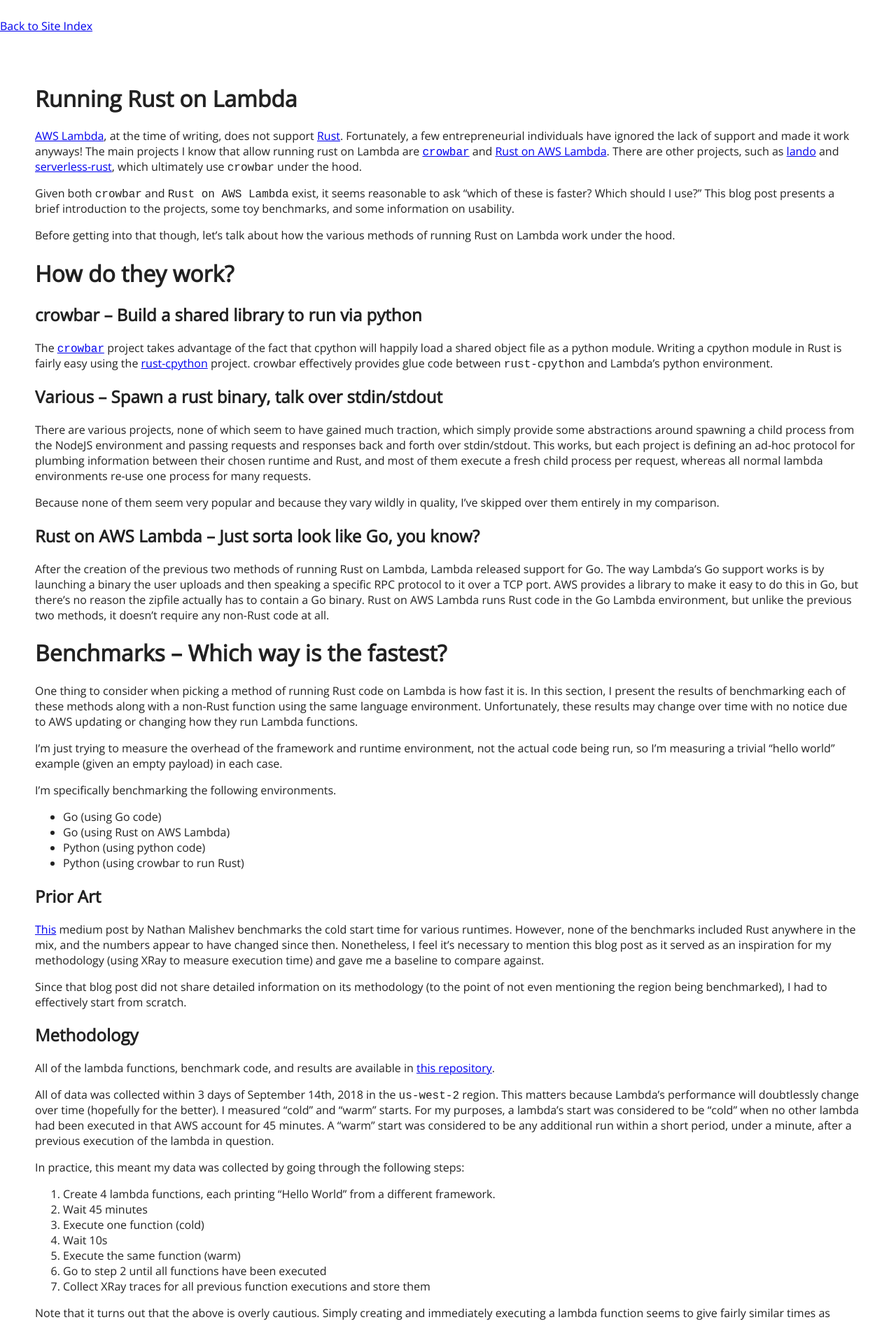
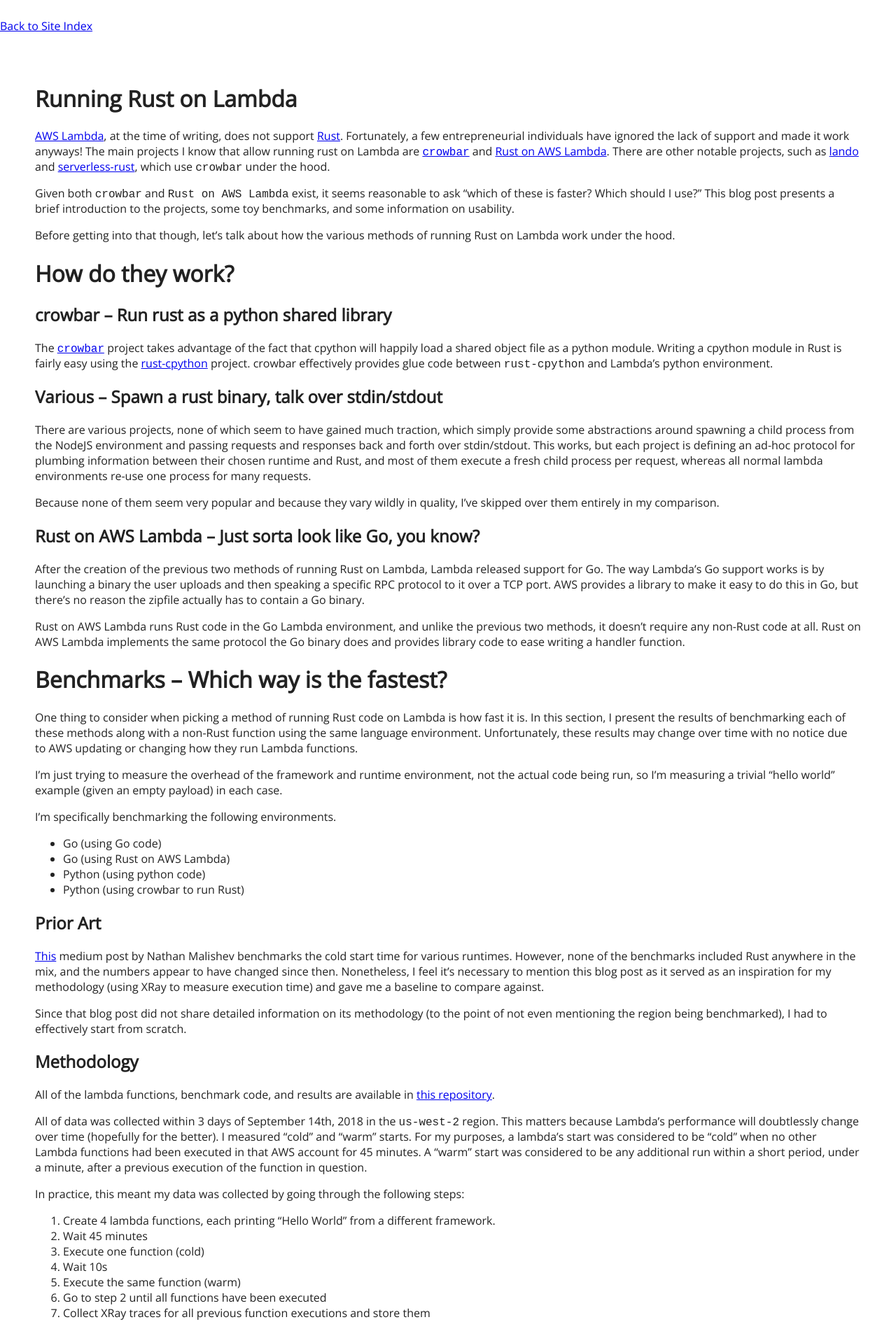
Before and after one commit to euank/euank.com, a Jekyll site: the page built from _posts/2018-09-12-rust-on-lambda.md, in a window 1280 px wide. Shown: the top 1889 px of the page at 70% size. Built offline with Jekyll 4.4.1, drawn with Linux system fonts in a browser that asks for light colours; some of the changed text lies outside the part shown.

Commit message:
Tweak blogpost more

```diff
--- a/_posts/2018-09-12-rust-on-lambda.md
+++ b/_posts/2018-09-12-rust-on-lambda.md
@@ -10,10 +10,10 @@
 individuals have ignored the lack of support and made it work anyways! The main
 projects I know that allow running rust on Lambda are
 [`crowbar`](https://github.com/ilianaw/rust-crowbar) and [Rust on AWS
-Lambda](https://github.com/srijs/rust-aws-lambda). There are other projects,
-such as [lando](https://github.com/softprops/lando) and
+Lambda](https://github.com/srijs/rust-aws-lambda). There are other notable
+projects, such as [lando](https://github.com/softprops/lando) and
 [serverless-rust](https://github.com/softprops/serverless-rust), which
-ultimately use `crowbar` under the hood.
+use `crowbar` under the hood.
 
 Given both `crowbar` and `Rust on AWS Lambda` exist, it seems reasonable to ask
 "which of these is faster? Which should I use?" This blog post presents a brief
@@ -25,7 +25,7 @@
 
 # How do they work?
 
-## crowbar -- Build a shared library to run via python
+## crowbar -- Run rust as a python shared library
 
 The [`crowbar`](https://github.com/ilianaw/rust-crowbar) project takes
 advantage of the fact that cpython will happily load a shared object file as a
@@ -55,8 +55,11 @@
 then speaking a specific RPC protocol to it over a TCP port.
 AWS provides a library to make it easy to do this in Go, but there's no reason
 the zipfile actually has to contain a Go binary.
-Rust on AWS Lambda runs Rust code in the Go Lambda environment, but unlike the
-previous two methods, it doesn't require any non-Rust code at all.
+
+Rust on AWS Lambda runs Rust code in the Go Lambda environment, and unlike the
+previous two methods, it doesn't require any non-Rust code at all. Rust on AWS
+Lambda implements the same protocol the Go binary does and provides library
+code to ease writing a handler function.
 
 # Benchmarks -- Which way is the fastest?
 
@@ -90,16 +93,16 @@
 ## Methodology
 
 All of the lambda functions, benchmark code, and results are available in [this
-repository](https://github.com/euank/lambda-bench).
+repository](https://github.com/euank/lambda-bench/tree/benchmark-2018-09).
 
 All of data was collected within 3 days of September 14th, 2018 in the
 `us-west-2` region. This matters because Lambda's performance will doubtlessly
 change over time (hopefully for the better).
 I measured "cold" and "warm" starts. For my purposes, a lambda's start was
-considered to be "cold" when no other lambda had been executed in that AWS
+considered to be "cold" when no other Lambda functions had been executed in that AWS
 account for 45 minutes.
 A "warm" start was considered to be any additional run within a short period,
-under a minute, after a previous execution of the lambda in question.
+under a minute, after a previous execution of the function in question.
 
 In practice, this meant my data was collected by going through the following steps:
 
@@ -134,7 +137,7 @@
 ![Lambda plot](/imgs/lambda-bench/plot.png)
 
 The raw data is available
-[here](https://github.com/euank/lambda-bench/blob/d5b3dda1/results-2018-09-14/merged.csv)
+[here](https://github.com/euank/lambda-bench/tree/benchmark-2018-09/results-2018-09-14/merged.csv)
 if you wish to process it for your own purposes.
 
 The main data I was interested in was the cold execution time. We can
@@ -180,13 +183,13 @@
 
 # Ease of Use
 
-Now that we've seen both crowbar and Rust on AWS Lambda have very similar
+Now that we've seen both crowbar and Rust on AWS Lambda have similar
 performance, let's look at the ease of use of each.
 
 ## crowbar
 
-It took me longer to get a working crowbar Lambda Function than all the others
-combined.
+It took me longer to get a working crowbar Lambda function than all the other
+test function's combined.
 Building a dynamically linked shared library in Rust is fairly easy.
 Building one for a cloud environment that might have a broken python
 configuration is a bit harder.
@@ -197,7 +200,9 @@
 to determine various linker flags rather than invoking the more standard
 `pkg-config`.
 
-Ultimately, I had to add [this](https://github.com/euank/lambda-bench/blob/d5b3dda19848b9ed237dfad62c9a88f790b4e2ee/crowbar/Makefile#L12) strange line to my Makefile to get my crate to link at all.
+Ultimately, I had to add
+[this](https://github.com/euank/lambda-bench/blob/d5b3dda19848b9ed237dfad62c9a88f790b4e2ee/crowbar/Makefile#L12)
+strange line to my Makefile to get my crowbar Lambda function to link at all.
 
 Furthermore, I hear I'm getting off easy because I don't have to deal with
 linking against [openssl](https://github.com/ilianaw/rust-crowbar/issues/20),
@@ -214,13 +219,29 @@
 
 Fortunately, the `lambci` project has a wonderful [`go-build`](https://github.com/lambci/docker-lambda/blob/v0.15.3/go1.x/build/Dockerfile) image which makes building a Rust on AWS Lambda function [fairly straightforward](https://github.com/euank/lambda-bench/blob/d5b3dda19848b9ed237dfad62c9a88f790b4e2ee/rust-aws-lambda/Makefile).
 
-It's also possible to create statically linked Rust binaries, but it's still a bit tricky.
+It's also possible to create statically linked Rust binaries using musl, but
+I've found that to be tricky in the past so I went with the `docker` approach.
 
-## Conclusion
+# Conclusion
 
-I found Rust on AWS Lambda to be easier to get deployed, in no small part due
-to not having to deal with Lambda's messily configured libpython.
-
+I found Rust on AWS Lambda to be easier to get deployed.
 Both crowbar and Rust on AWS Lambda required building in a docker container due
 to library differences, but for Rust on AWS Lambda, that was the only hurdle to
 leap over.
+
+On the performance front, I think both Rust on AWS Lambda and crowbar perform
+quite well, and I suspect they'll have very similar performance for real
+workloads, though further experimentation on that front may be needed.
+
+I think that they're both great projects, but I personally will be using Rust
+on AWS Lambda to fulfill my next Rust-based Lambda function need.
+
+In conclusion, here's one last table to explain why I think you might prefer one or the other:
+
+| Feature | Crowbar | Rust on AWS Lambda       |
+|:----------|:--------------|:------------------|
+| Pun in name | &#10004;      | &#10006;       |
+| Faster than Go | &#10004;      | &#10004;       |
+| Pure Rust | &#10006;      | &#10004;       |
+| Cold startup overhead | ≈ 250ms    | ≈ 240ms      |
+| Warm startup overhead | ≈ 7ms      |  ≈ 10ms      |
--- a/site.scss
+++ b/site.scss
@@ -3,6 +3,11 @@
 ---
 
 @charset "utf-8";
+
+table {
+  border-spacing: 10px;
+  border-collapse: separate;
+}
 
 body {
   display: flex;
```
Also changed, not shown: other parts of _posts/2018-09-12-rust-on-lambda.md (+1 -1 lines).
